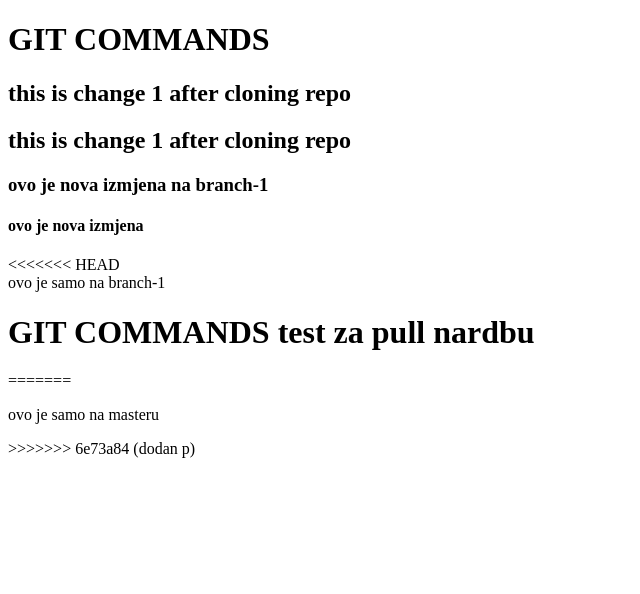
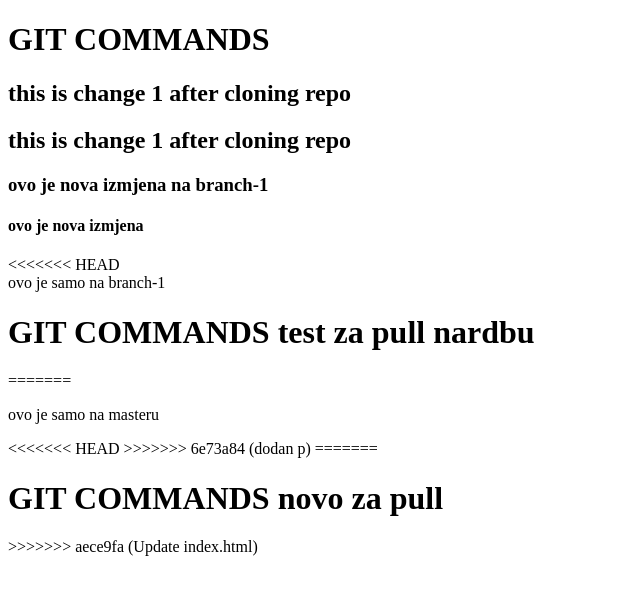
Before and after one commit to NoelaOst/GIT-commands-npm-testing, a plain HTML site: page index.html in a window 1280 px wide. Shown: the whole page, without its empty margins (0-640 px from the left). Drawn offline with Linux system fonts and the light colour scheme.

Commit message:
Update index.html

```diff
--- a/index.html
+++ b/index.html
@@ -19,7 +19,11 @@
 
 =======
       <p>ovo je samo na masteru</p>
+<<<<<<< HEAD
 >>>>>>> 6e73a84 (dodan p)
+=======
+      <h1>GIT COMMANDS novo za pull</h1>
+>>>>>>> aece9fa (Update index.html)
     </main>
   </body>
 </html>
```
